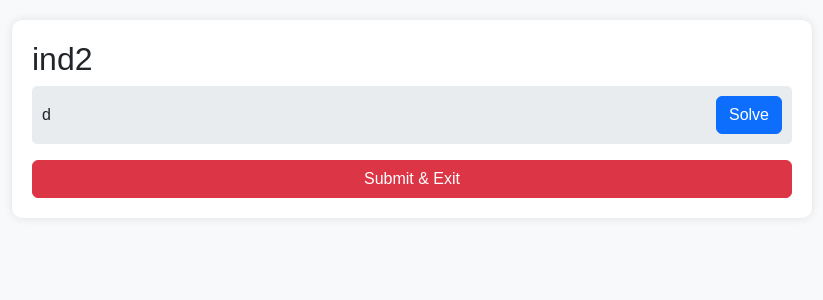
After one commit to Shijin1111/HackersBridge, a Django app: page /competitor/ind_event_dashboard/1/ in a window 1280 px wide. The commit adds this page. Shown: the top 300 px of the page, without its empty margins (228-1051 px from the left). Run offline with Django 5.2, Linux system fonts and the light colour scheme; data comes from the database, SQL or seed files in the repository; both versions use the stored data as it was after the commit; some libraries are stand-ins or nearby versions.

Commit message:
ind dashboard

```diff
--- a/competitor/urls.py
+++ b/competitor/urls.py
@@ -19,6 +19,9 @@ urlpatterns = [
     path('team/<int:team_id>/schedule/add/', views.add_session, name='add_session'),
     path('team/<int:team_id>/chat-box/', views.chat_box, name='chat_box'),
     path('team/<int:team_id>/meeting/', views.meeting, name='meeting'),
+    path('ind_event_dashboard/<int:event_id>/', views.ind_event_dashboard, name='ind_event_dashboard'),
+    path('solve_problem/<int:problem_id>/', views.solve_problem, name='solve_problem'),
+    path('event/<int:event_id>/submit/', views.submit_event, name='submit_event'),
     path('home/', views.home, name='home'),
     path('logout/', views.logout_view, name='logout'),
 ]
--- a/competitor/views.py
+++ b/competitor/views.py
@@ -1,3 +1,4 @@
+from django import http
 from django.shortcuts import render,redirect
 from django.contrib.auth.decorators import login_required
 from django.contrib.auth import logout
@@ -18,7 +19,7 @@ def my_teams(request):
 
 
 from django.shortcuts import render, get_object_or_404
-from django.http import JsonResponse
+from django.http import HttpResponse, JsonResponse
 from .models import Team, JoinRequest
 from django.contrib.auth.models import User
 
@@ -267,3 +268,29 @@ def add_session(request, team_id):
         form = SessionForm()
 
     return render(request, 'competitor/add_session.html', {'form': form, 'team': team})
+
+
+from django.shortcuts import render, get_object_or_404
+from host.models import IndividualEvent
+
+def ind_event_dashboard(request, event_id):
+    event = get_object_or_404(IndividualEvent, id=event_id)
+    problems = event.problems.all()  # Fetch related problems
+
+    return render(request, 'competitor/ind_event_dashboard.html', {
+        'event': event,
+        'problems': problems
+    })
+
+
+
+
+from django.shortcuts import redirect
+
+def solve_problem(request, problem_id):
+    # Redirect to problem-solving page
+    return HttpResponse("Hello, this is a basic response!")
+
+def submit_event(request, event_id):
+    # Logic to mark event as completed
+    return redirect('/dashboard/')  # Redirect to main dashboard
--- a/templates/competitor/find_individual_events.html
+++ b/templates/competitor/find_individual_events.html
@@ -35,8 +35,8 @@
                         </tr>
                     </table>
                     <div style="text-align: center; margin-top: 16px;">
-                        <a href="#" class="btn-like">
-                            ENROLL
+                        <a href="{% url "competitor:ind_event_dashboard" event.id  %}" class="btn-like">
+                            PARTICIPATE
                         </a>
                     </div>
                 </div>
--- /dev/null
+++ b/templates/competitor/ind_event_dashboard.html
@@ -0,0 +1,62 @@
+<!DOCTYPE html>
+<html lang="en">
+<head>
+    <meta charset="UTF-8">
+    <meta name="viewport" content="width=device-width, initial-scale=1.0">
+    <title>Individual Event Dashboard</title>
+    <link rel="stylesheet" href="https://cdnjs.cloudflare.com/ajax/libs/bootstrap/5.3.0/css/bootstrap.min.css">
+    <style>
+        body {
+            background-color: #f8f9fa;
+            font-family: Arial, sans-serif;
+            padding: 20px;
+        }
+        .container {
+            max-width: 800px;
+            background: white;
+            padding: 20px;
+            border-radius: 10px;
+            box-shadow: 0px 0px 10px rgba(0, 0, 0, 0.1);
+        }
+        .problem-list {
+            list-style: none;
+            padding: 0;
+        }
+        .problem-list li {
+            display: flex;
+            justify-content: space-between;
+            align-items: center;
+            padding: 10px;
+            background: #e9ecef;
+            margin-bottom: 10px;
+            border-radius: 5px;
+        }
+    </style>
+</head>
+<body>
+
+<div class="container">
+    <h2>{{ event.hackathon_name }}</h2>
+    {% comment %} <p><strong>Organization:</strong> {{ event.organization }}</p>
+    <p><strong>Duration:</strong> {{ event.time_duration }} minutes</p> {% endcomment %}
+
+    {% comment %} <h3>Problems</h3> {% endcomment %}
+    <ul class="problem-list">
+        {% for problem in problems %}
+            <li>
+                <span>{{ problem.title }}</span>
+                <a href="{% url 'competitor:solve_problem' problem.id %}" class="btn btn-primary">Solve</a>
+            </li>
+        {% empty %}
+            <p>No problems available for this event.</p>
+        {% endfor %}
+    </ul>
+
+    <form action="{% url 'competitor:submit_event' event.id %}" method="POST">
+        {% csrf_token %}
+        <button type="submit" class="btn btn-danger w-100">Submit & Exit</button>
+    </form>
+</div>
+
+</body>
+</html>
```
Also changed, not shown: db.sqlite3.
